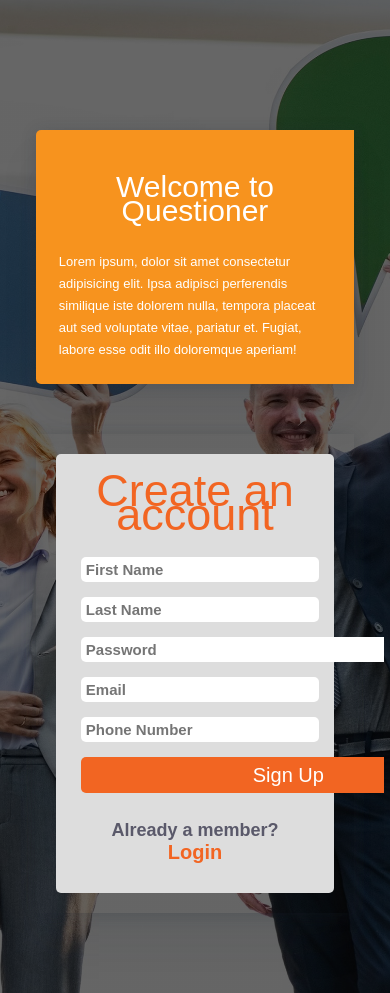
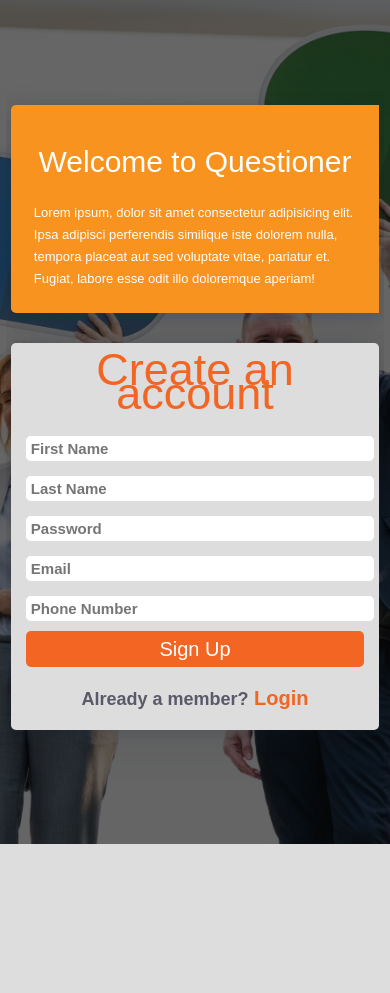
Before and after one commit to Isaacolagoke/Questioner, a plain HTML site: page UI/signup.html in a window 390 px wide. After the commit the page ends 844 px from the top, so only its background shows below. Drawn offline with Linux system fonts and the light colour scheme; a web font is replaced by a local one.

Commit message:
added mobile responsiveness to sign up and log in pages

```diff
--- a/UI/style.css
+++ b/UI/style.css
@@ -442,13 +442,13 @@ footer i:hover{
 /* signup.html */
 .bbb{
     background-image:linear-gradient(rgba(0, 0, 0, 0.6), rgba(0, 0, 0, 0.6)),  url(./image/use2.jpg);
-    /* background-repeat: no-repeat; */
+    height: 100vh;
     background-size: cover;
     background-position: center center;
 }
 .bbb2{
     background-image:linear-gradient(rgba(0, 0, 0, 0.6), rgba(0, 0, 0, 0.6)),  url(./image/use4.jpg);
-    /* background-repeat: no-repeat; */
+    height: 100vh;
     background-size: cover;
     background-position: center center;
 }
@@ -504,26 +504,8 @@ form{
     text-align: center;
 }
 
-.formlabel{
-    font-size: 10px;
-    font-weight: 700;
-    line-height: 24px;
-    font-family: 'Thasadith', sans-serif;
-    color: #f26522;
-    padding: 10px;
-
-}
-.formlabelname{
-    font-size: 12px;
-    font-weight: 700;
-    line-height: 24px;
-    font-family: 'Thasadith', sans-serif;
-    color: #f26522;
-    padding: 10px;
-    margin-left: 250px;
-}
 .forminput{
-    min-width: 405px;
+    min-width: 397px;
     min-height: 25px;
     padding: 5px;
     margin: 5px;
@@ -552,7 +534,7 @@ form{
 }
 .formsubmit{
     padding: 5px;
-    min-width: 415px;
+    min-width: 398px;
     min-height: 25px;
     border-radius: 5px;
     border: none;
@@ -1300,7 +1282,53 @@ border-radius: 5px;
         margin: 0;
     }
 
-
+    .logindiv{
+        margin: 50px auto;
+        display: block;
+        width: 100%;
+    }
+    .formsignup{
+        display: block;
+        padding: 5px;
+        margin: 50px auto;
+    }
+    .divsignup2{
+        display: block;
+    }
+    .signup{
+        display: block;
+        padding: 0px;
+        margin-top: 30px;
+    }
+    form{
+        display: block;
+        padding: 10px;
+        border-radius:5px;
+    }
+    form h3{
+        text-align: center;
+        padding: 5px;
+        margin-bottom: 20px;
+        font-size: 45px;
+        font-weight: 100;
+        line-height: 24px;
+        font-family: 'Thasadith', sans-serif;
+        color: #f26522;
+    }
+    .forminputname{
+        min-width: 97%;
+        min-height: 100%;
+    }
+    .forminput{
+        min-width: 97%;
+        min-height: 100%;
+    }
+    .formsubmit{
+        min-width: 97%;
+        min-height: 100%;
+        margin: 0;
+        padding: 0;
+    }
 }
 
 /* Small devices (portrait tablets and large phones, 600px and up) */
```
Also changed, not shown: UI/login.html (+0 -7 lines).
